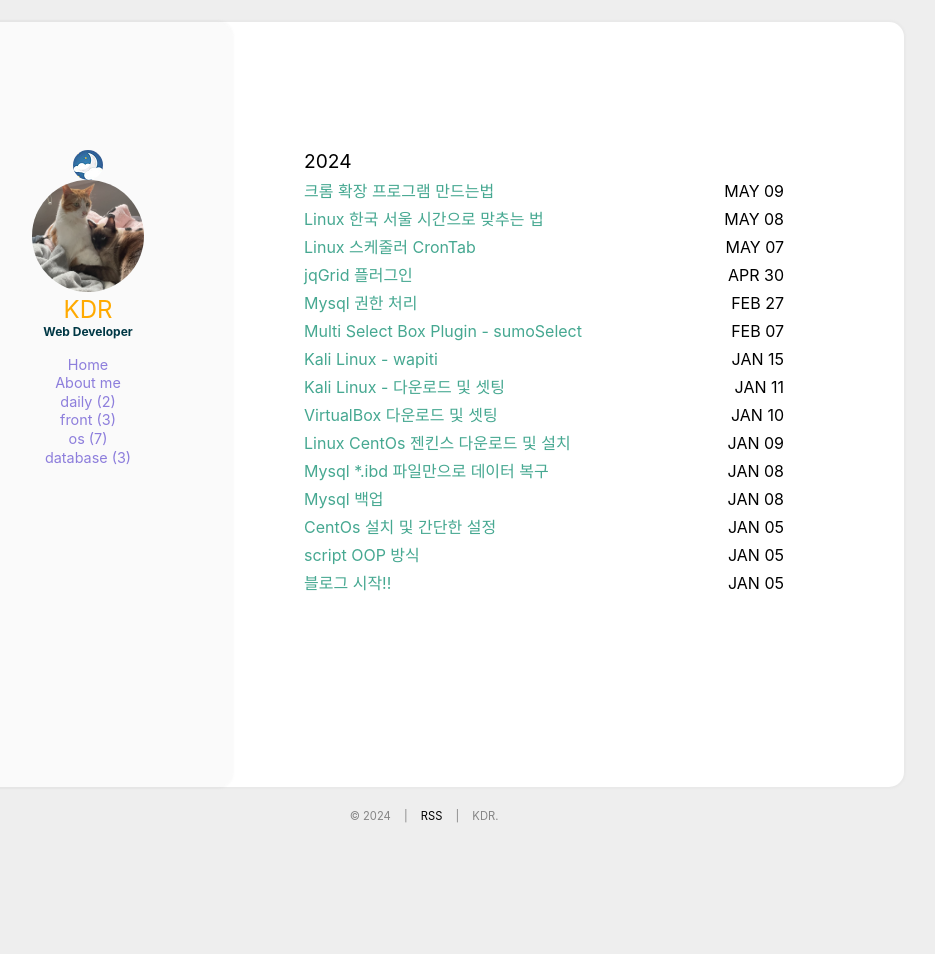
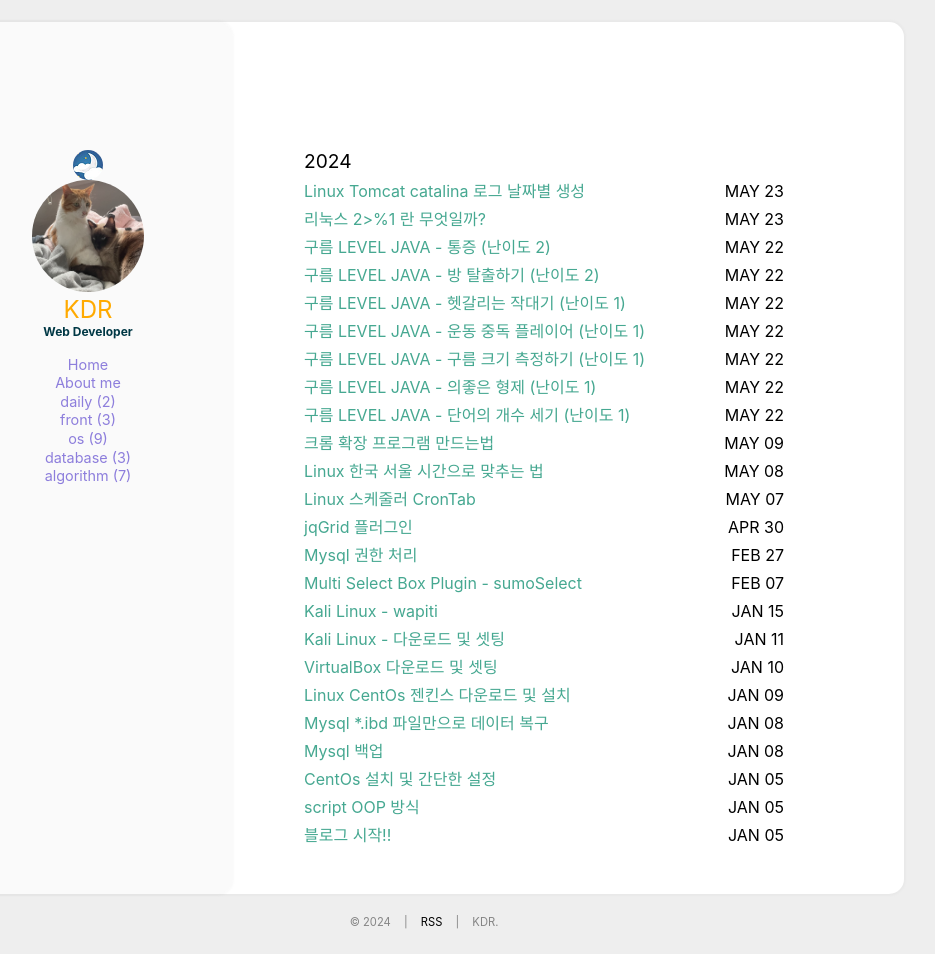
Before and after one commit to ghdudwkd4/ghdudwkd4.github.io, a Jekyll site: the page built from index.html, in a window 1280 px wide. Shown: the whole page, without its empty margins (216-1151 px from the left). Built offline with Jekyll 4.4.1, drawn with Linux system fonts in a browser that asks for light colours; before the commit the page ends 922 px from its top, so only the background shows below that.

Commit message:
1. 알고리즘 추가 (구름) 2. 톰켓 날짜별 로그 설정 추가

````diff
--- /dev/null
+++ b/_posts/algorithm/2024-05-22-goorm_1.md
@@ -0,0 +1,37 @@
+---
+title: 구름 LEVEL JAVA - 단어의 개수 세기 (난이도 1)
+layout: post
+categories: algorithm
+order: 1
+data: 2024-05-22 11:00
+---
+
+# 구름 난이도 1 단어의 개수 세기
+
+<img src="/assets/img/goorm/goorm_1.JPG" />
+
+## 코드
+
+```
+import java.io.*;
+class Main {
+	public static void main(String[] args) throws Exception {
+		BufferedReader br = new BufferedReader(new InputStreamReader(System.in));
+		String input = br.readLine().trim();
+		int cnt = 0;
+		if( input.length() > 0 ) {
+			String[] tmp = input.replaceAll("\\s+"," ").split(" ");
+			cnt = tmp.length;
+		}
+
+		System.out.println(cnt);
+	}
+}
+```
+
+## 풀이
+1. 입력 받은 input 값의 앞뒤 공백을 trim 으로 제거 <br>
+2. 입력 값이 있을 때만 추가 로직 생성 <br>
+3. 공백이 두개이상이면 replaceAll 로 공백 하나로 변경 후 split 으로 공백 문자열 자르기 <br>
+    - [ \s ] : 공백 , [ \s+ ] : 1번 이상의 공백
+4. 자른 문자열 개수 제출.
--- /dev/null
+++ b/_posts/algorithm/2024-05-22-goorm_2.md
@@ -0,0 +1,70 @@
+---
+title: 구름 LEVEL JAVA - 의좋은 형제 (난이도 1)
+layout: post
+categories: algorithm
+order: 2
+data: 2024-05-22 11:30
+---
+
+# 구름 난이도 1 의좋은 형제
+
+<img src="/assets/img/goorm/goorm_2.JPG" />
+
+## 코드
+
+```
+import java.io.*;
+class Main {
+	public static void main(String[] args) throws Exception {
+		BufferedReader br = new BufferedReader(new InputStreamReader(System.in));
+		String input = br.readLine();
+
+		int M1 = Integer.parseInt(input.split(" ")[0]);	// 진우
+		int M2 = Integer.parseInt(input.split(" ")[1]);	// 선우
+		int D = Integer.parseInt(br.readLine());				// 날짜
+
+		for( int i=0; i<D; i++ ) {
+
+			// 진우
+			if( i%2 == 0 )
+			{
+				// 짝수
+				if( M1%2 == 0 ) {
+					M1 = M1/2;
+					M2 = M2 + M1;
+				} else {
+					M1 = M1/2;
+					M2 = M2 + M1 + 1;
+				}
+			}
+			// 선우
+			else
+			{
+				// 짝수
+				if( M2%2 == 0 ) {
+					M2 = M2/2;
+					M1 = M1 + M2;
+				} else {
+					M2 = M2/2;
+					M1 = M1 + M2 + 1;
+				}
+			}
+
+		}
+
+		System.out.println( M1 + " " + M2 );
+	}
+}
+```
+
+## 풀이
+
+<p>두번의 입력을 받을때 첫번째는 진우(M1) , 선우(M2) / 두번째는 날짜(D)</p>
+<p>날짜까지 for 문을 돌며 진우,선우의 식량을 확인</p>
+<p>진우,선우의 입력 값은 1보다는 크거나 같고 10의 4승보단 작거나 같다</p>
+<p>날짜의 입력 값은 1보다는 크거나 같고 100 보다 작거나 같다</p>
+
+<br>
+1. M1 이 짝수일 때 M1은 절반으로 변경, M2는 이미 나눈 M1을 더한다.
+2. M1 이 홀수일 때 위와 동일하나 [ 문제 아래에 있는 입력란 ] 을 보면 1 보다 크거나 같다라서 + 1을 해준다.
+3. M2 도 위와 동일한 로직.
--- /dev/null
+++ b/_posts/algorithm/2024-05-22-goorm_3.md
@@ -0,0 +1,32 @@
+---
+title: 구름 LEVEL JAVA - 구름 크기 측정하기 (난이도 1)
+layout: post
+categories: algorithm
+order: 3
+data: 2024-05-22 11:30
+---
+
+# 구름 난이도 1 구름 크기 측정하기
+
+<img src="/assets/img/goorm/goorm_3.JPG" />
+
+## 코드
+```
+import java.io.*;
+class Main {
+	public static void main(String[] args) throws Exception {
+		BufferedReader br = new BufferedReader(new InputStreamReader(System.in));
+		String input = br.readLine();
+		int N = Integer.parseInt(input.split(" ")[0]);
+		int M = Integer.parseInt(input.split(" ")[1]);
+
+		System.out.println(N*M);
+	}
+}
+```
+## 풀이
+
+<p>가로 세로 입력값은 1보다 크거나 같고, 10보다 작거나 같다.</p>
+
+<br>
+1. 입력 받은 값을 숫자형으로 변경 해 곱해준다.
--- /dev/null
+++ b/_posts/algorithm/2024-05-22-goorm_4.md
@@ -0,0 +1,38 @@
+---
+title: 구름 LEVEL JAVA - 운동 중독 플레이어 (난이도 1)
+layout: post
+categories: algorithm
+order: 4
+data: 2024-05-22 13:30
+---
+
+# 구름 난이도 1 운동 중독 플레이어
+
+<img src="/assets/img/goorm/goorm_4.JPG" />
+
+## 코드
+```
+import java.io.*;
+class Main {
+	public static void main(String[] args) throws Exception {
+		BufferedReader br = new BufferedReader(new InputStreamReader(System.in));
+		String input = br.readLine();
+		int W = Integer.parseInt(input.split(" ")[0]);
+		int R = Integer.parseInt(input.split(" ")[1]);
+		int RM = (int) Math.floor( W * ( 1 + (R/30D) ) );
+
+		System.out.println(RM);
+	}
+}
+```
+## 풀이
+
+<p> W : 무게 , R : 반복 횟수 </p>
+
+<br>
+1. 공식에 맞게 작성해준다. W * ( 1 + ( R / 30D ) )
+
+
+### 문제점
+처음에 30 을 그냥 넣었다가 오류발생.
+정수가 아닌 실수라 F(Float) , D(Double) 을 작성해줘야한다.
--- /dev/null
+++ b/_posts/algorithm/2024-05-22-goorm_5.md
@@ -0,0 +1,50 @@
+---
+title: 구름 LEVEL JAVA - 헷갈리는 작대기 (난이도 1)
+layout: post
+categories: algorithm
+order: 5
+data: 2024-05-22 13:30
+---
+
+# 구름 난이도 1 헷갈리는 작대기
+
+<img src="/assets/img/goorm/goorm_5.JPG" />
+
+## 코드
+```
+import java.io.*;
+class Main {
+	public static void main(String[] args) throws Exception {
+		BufferedReader br = new BufferedReader(new InputStreamReader(System.in));
+		String input = br.readLine();
+		int a = 0; int b = 0; int c = 0; int d = 0;
+
+		for(int i=0; i<input.length(); i++) {
+			char cr = input.charAt(i);
+			if(cr == '1') {
+				a++;
+			} else if(cr == 'I') {
+				b++;
+			} else if(cr == 'l') {
+				c++;
+			} else if(cr == '|') {
+				d++;
+			} else {}
+		}
+
+		System.out.println(a);
+		System.out.println(b);
+		System.out.println(c);
+		System.out.println(d);
+	}
+}
+```
+## 풀이
+
+1. 문자열을 char 로 변환하여 하나씩 비교한다.
+
+
+### 문제점
+처음에 split 으로 작성했는데 9번째 문제에서 Fail 이 발생했다.<br>
+문제를 알 수 없어서 포기하고 char 로 변환하는 방식으로 바꿧다.<br>
+- split 으로 했던 방법 : input.split("1").length - 1
--- /dev/null
+++ b/_posts/algorithm/2024-05-22-goorm_6.md
@@ -0,0 +1,46 @@
+---
+title: 구름 LEVEL JAVA - 방 탈출하기 (난이도 2)
+layout: post
+categories: algorithm
+order: 6
+data: 2024-05-22 16:10
+---
+
+# 구름 난이도 2 방 탈출하기
+
+<img src="/assets/img/goorm/goorm_6.JPG" />
+
+## 코드
+```
+import java.io.*;
+import java.util.*;
+
+class Main {
+	public static void main(String[] args) throws Exception {
+		BufferedReader br = new BufferedReader(new InputStreamReader(System.in));
+		int a1 = Integer.parseInt(br.readLine());   // 불필요
+		String[] N = br.readLine().split(" ");
+		int a2 = Integer.parseInt(br.readLine());   // 불필요
+		String[] M = br.readLine().split(" ");
+
+		Set<String> set = new HashSet<>(Arrays.asList(N));
+
+		for(String check : M) {
+			if( set.contains(check) ) {
+				System.out.println( "1" );
+			} else {
+				System.out.println( "0" );
+			}
+		}
+
+	}
+}
+```
+## 풀이
+
+1. 두번째 입력 값을 set 으로 중복제거 <br>
+2. for 문을 돌려서 네번째 입력 값과 비교해 동일하면 "1" 출력 아니면 "0" 출력 <br>
+
+### 문제점
+첫번째 , 세번째 정수 출력 값이 어떤 의미가 있는줄 알고 계속 고민했는데 낚시였다..<br>
+그냥 배열의 입력 값만 비교하면 되는거다.
--- /dev/null
+++ b/_posts/algorithm/2024-05-22-goorm_7.md
@@ -0,0 +1,47 @@
+---
+title: 구름 LEVEL JAVA - 통증 (난이도 2)
+layout: post
+categories: algorithm
+order: 7
+data: 2024-05-23 09:40
+---
+
+# 구름 난이도 2 통증
+
+<img src="/assets/img/goorm/goorm_7.JPG" />
+
+## 코드
+```
+import java.io.*;
+class Main {
+	public static void main(String[] args) throws Exception {
+		BufferedReader br = new BufferedReader(new InputStreamReader(System.in));
+
+		// 통증의 수치 입력값 저장
+		int pain = Integer.parseInt(br.readLine());
+		int result = 0;
+		// 알약, 진통제 감소 수치 배열
+		int[] div = {7, 14};
+		// 진통제, 알약 순서대로 최대 사용!
+		for(int i=1;i>=0;i--){
+            // 통증 / 알약
+			result += pain / div[i];
+			pain %= div[i];
+		}
+		// 남은 통증 밴드로 처리
+		result += pain;
+
+		System.out.println(result);
+	}
+}
+```
+## 풀이
+
+통증 감소 아이템 사용 시 1(밴드) , 7(알약) , 14(진통제) 씩 감소하는데 <br>
+여기서 1을 제외하고 배수이므로 14 부터 사용하면 최소한의 아이템을 사용 할 수 있다는걸 알 수 있다. <br><br>
+
+통증 수치가 14 일 때 <br>
+1 X 14 : 14개 <br>
+7 X 2 : 2개 <br>
+14 X 1 : 1개 <br><br>
+결과적으로, 통증 감소 수치가 높은것부터 사용시 도구를 최소로 사용한다. <br>
--- /dev/null
+++ b/_posts/os/2024-05-23-File_descriptor.md
@@ -0,0 +1,60 @@
+---
+title: 리눅스 2>%1 란 무엇일까?
+layout: post
+categories: os
+order: 8
+data: 2024-01-05 13:57
+---
+
+# 리눅스 파일 디스크립터
+
+보통 에러 , 로그 처리할때 많이 사용되는 스크립트 코드 2>&1 이것은 무엇일까?<br>
+
+Linux 에서는 실행되는 프로그램에게 '파일 디스크립터' 라는 것을 할당해준다. <br>
+기본적으로 할당되는 파일 디스크립터는 총 3개로, 아래와 같다. <br>
+
+<hr>
+<table>
+    <colgroup>
+        <col style="width: 30%;" >
+        <col style="width: auto;" >
+    </colgroup>
+    <thead>
+        <tr>
+            <th>파일 디스크립터</th>
+            <th>정의</th>
+        </tr>
+    </thead>
+    <tfoot style="text-align: center;">
+        <tr>
+            <td>0</td>
+            <td>표준 입력 (standard input)</td>
+        </tr>
+        <tr>
+            <td>1</td>
+            <td>표준 출력 (standard output)</td>
+        </tr>
+        <tr>
+            <td>2</td>
+            <td>표준 에러 (standard error)</td>
+        </tr>
+    </tfoot>
+</table>
+<hr>
+
+
+
+여기서 알 수 있는게 <br>
+[ 1 ] 은 표준 출력, <br>
+[ 2 ] 은 표준 에러라는걸 알 수 있다. <br><br>
+
+```
+# 2>&1
+```
+
+여기서 [ 2 ] 는 표준 에러라는걸 확인했구, <br><br>
+[ > ] 는 2 를 &1 로 오버라이딩 한다는 의미이다. <br>
+[ &1 ] 은 표준 출력을 의미한다. <br><br>
+그러면 [ 2>&1 ] 이 코드의 의미는 표준에러가 발생되면, <br>
+표준 출력으로 리다이렉트 해서 내보낸다는 의미이다. <br><br>
+결과는 표준에러와 표준출력이 catalina.sh 파일에 같이 출력된다. <br>
--- /dev/null
+++ b/_posts/os/2024-05-23-Tomcat_catalina_log.md
@@ -0,0 +1,51 @@
+---
+title: Linux Tomcat catalina 로그 날짜별 생성
+layout: post
+categories: os
+order: 9
+data: 2024-05-23 12:00
+---
+
+# Tomcat Catalina.out Log 날짜별 생성
+로그 날짜별 생성하는건 여러 방법이 있다.
+- rotatelogs , cronolog , logrotate
+
+<br>
+여기서는 Apache 의 rotatelogs 를 사용했다.
+
+<br>
+Ⅰ. 먼저 rotatelogs 의 위치를 확인 후 잘 메모해 놓은다.
+
+```
+# which rotatelogs
+```
+
+<img src="/assets/img/os/tomcat_log_1.JPG" />
+
+<br>
+Ⅱ. 톰켓의 catalina.sh 파일을 열어 두 곳을 수정한다.
+- :set number 를 이용하여 400 ~ 600 번대 사이에 위치한 부분을 주석 처리 한다. (몇번째 줄에 위치하는건 버전마다 다름)
+- $CATALINA_OUT" 2>&1 로 검색을 하면 찾기 쉽다.
+
+```
+# :set number
+# /"$CATALINA_OUT" 2>&1 "&"
+# # "$CATALINA_OUT" 2>&1 "&"
+```
+
+<img src="/assets/img/os/tomcat_log_2.JPG" />
+
+<br>
+Ⅲ. 아까 [ Ⅰ ] 번 에서 찾았던 rotatelogs 위치를 아래와 같은 코드로 넣어준다.
+
+```
+2>&1 "&" | /usr/local/apache/bin/rotatelogs "$CATALINA_OUT"-%Y.%m.%d 86400 540 &
+```
+
+<br>
+※ 위 명령어 해석<br>
+- 2>&1 : 이전 글인 "[리눅스 2>%1 란 무엇일까?](/2024-05/File_descriptor)" 를 참고하면 된다.
+- /usr/local/apache/bin/rotatelogs : rotatelogs 를 이용해 로그를 쌓는다.
+- %Y.%m.%d : y.m.d 형식의 날짜로 포멧
+- 86400 : 86400 은 초 단위로 로그를 분할하는 시간이며 1일(24시간)을 의미 (60 * 60 * 24 = 86400)
+- 540 : GMT 표준시를 한국 기준으로 조정함을 의미
--- /dev/null
+++ b/categories/algorithm.html
@@ -0,0 +1,6 @@
+---
+layout: page
+type: algorithm
+---
+
+{% include archive.html %}
````
Also changed, not shown: _posts/daily/2024-05-09-extensions.md (renamed from _posts/chrome/2024-05-09-extensions.md, +1 -1 lines), assets/img/goorm/goorm_1.JPG (added), assets/img/goorm/goorm_2.JPG (added), assets/img/goorm/goorm_3.JPG (added), assets/img/goorm/goorm_4.JPG (added), assets/img/goorm/goorm_5.JPG (added), assets/img/goorm/goorm_6.JPG (added), assets/img/goorm/goorm_7.JPG (added), assets/img/os/tomcat_log_1.JPG (added), assets/img/os/tomcat_log_2.JPG (added).
